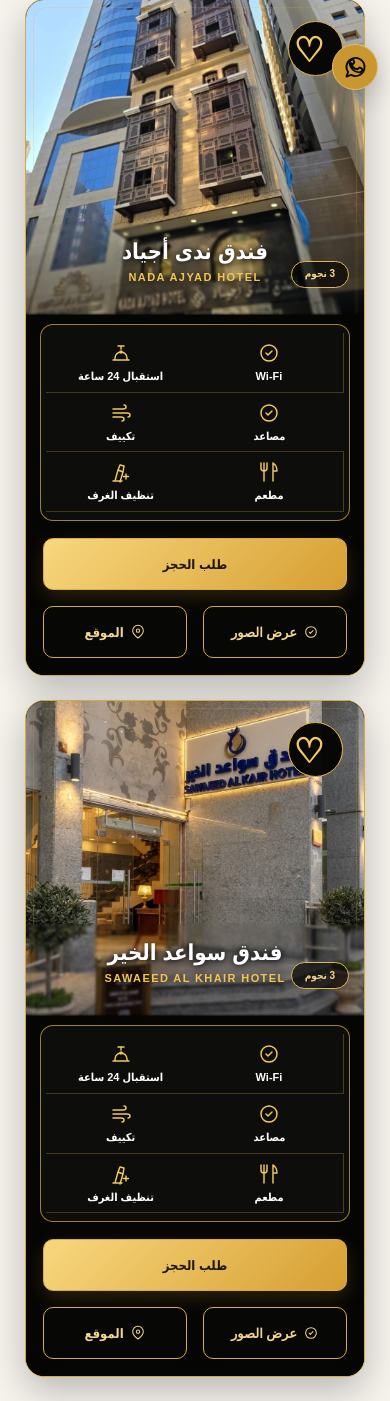
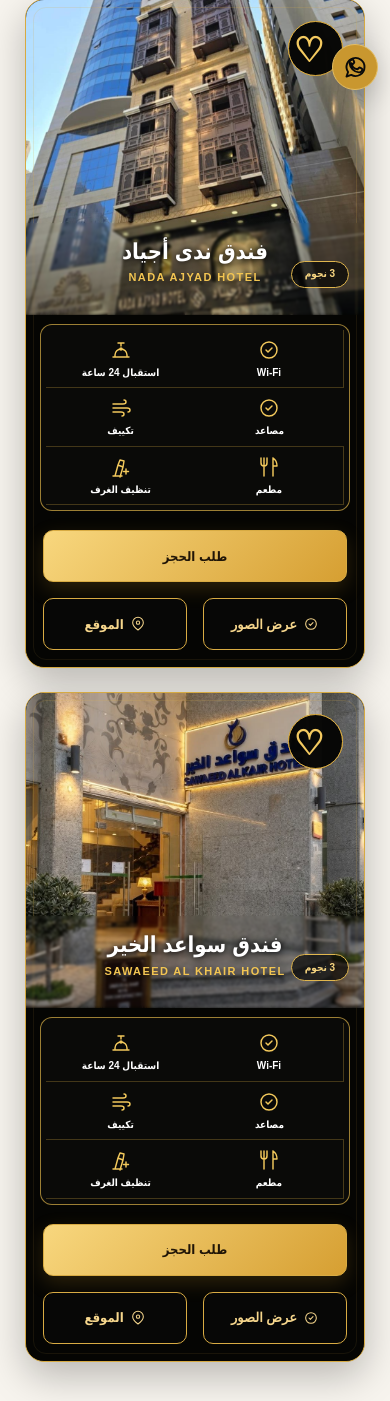
Before and after one commit to Talal-AL438/murooj-golden-b2b, a Flask app: page / in a window 390 px wide. Shown: the part 742-2143 px from the top of the page. Run offline with Flask 3, Linux system fonts and the light colour scheme; data comes from the database, SQL or seed files in the repository; data that the repository does not hold is empty.

Commit message:
Force unified hotel services container and reduce black area

```diff
--- a/static/landing-refine.css
+++ b/static/landing-refine.css
@@ -1518,3 +1518,86 @@ html body .luxury-hotel-card .hotel-services-wrap .service-tag .line-icon{
    font-size:11px!important;
  }
 }
+
+/* FINAL SERVICES CONTAINER — force single unified area */
+html body .luxury-hotel-card .hotel-services-wrap{
+  display:block!important;
+  width:100%!important;
+  box-sizing:border-box!important;
+  margin:10px 0 16px!important;
+  padding:7px 6px!important;
+  border:1px solid rgba(218,177,72,.7)!important;
+  border-radius:12px!important;
+  background:rgba(255,255,255,.025)!important;
+}
+html body .luxury-hotel-card .hotel-services-wrap .hotel-tags,
+html body .luxury-hotel-card .hotel-services-wrap .services-row{
+  display:flex!important;
+  flex-direction:row!important;
+  flex-wrap:nowrap!important;
+  width:100%!important;
+  gap:0!important;
+  margin:0!important;
+  padding:0!important;
+  border:0!important;
+  background:transparent!important;
+}
+html body .luxury-hotel-card .hotel-services-wrap .service-tag{
+  display:flex!important;
+  flex:1 1 0!important;
+  width:auto!important;
+  min-width:0!important;
+  min-height:56px!important;
+  margin:0!important;
+  padding:6px 4px!important;
+  border:0!important;
+  border-left:1px solid rgba(218,177,72,.35)!important;
+  border-radius:0!important;
+  background:transparent!important;
+  box-shadow:none!important;
+  color:#fff!important;
+  align-items:center!important;
+  justify-content:center!important;
+}
+html body .luxury-hotel-card .hotel-services-wrap .service-tag:first-child{
+  border-left:0!important;
+}
+html body .luxury-hotel-card .hotel-services-wrap .service-tag span{
+  color:#fff!important;
+  white-space:nowrap!important;
+  font-size:11px!important;
+  font-weight:800!important;
+}
+html body .luxury-hotel-card .hotel-services-wrap .service-tag b,
+html body .luxury-hotel-card .hotel-services-wrap .service-tag .line-icon{
+  color:#f3c95c!important;
+}
+html body .luxury-hotel-card .hotel-card-body{
+  background:rgba(5,5,4,.48)!important;
+}
+@media(max-width:900px){
+ html body .luxury-hotel-card .hotel-services-wrap .hotel-tags,
+ html body .luxury-hotel-card .hotel-services-wrap .services-row{
+   flex-wrap:wrap!important;
+ }
+ html body .luxury-hotel-card .hotel-services-wrap .service-tag{
+   flex:1 1 33.333%!important;
+   border-bottom:1px solid rgba(218,177,72,.25)!important;
+ }
+}
+@media(max-width:600px){
+ html body .luxury-hotel-card .hotel-services-wrap{
+   padding:5px!important;
+ }
+ html body .luxury-hotel-card .hotel-services-wrap .service-tag{
+   flex:1 1 50%!important;
+   min-height:50px!important;
+   border-left:1px solid rgba(218,177,72,.28)!important;
+ }
+ html body .luxury-hotel-card .hotel-services-wrap .service-tag:nth-child(2n+1){
+   border-left:0!important;
+ }
+ html body .luxury-hotel-card .hotel-services-wrap .service-tag span{
+   font-size:10px!important;
+ }
+}
```
